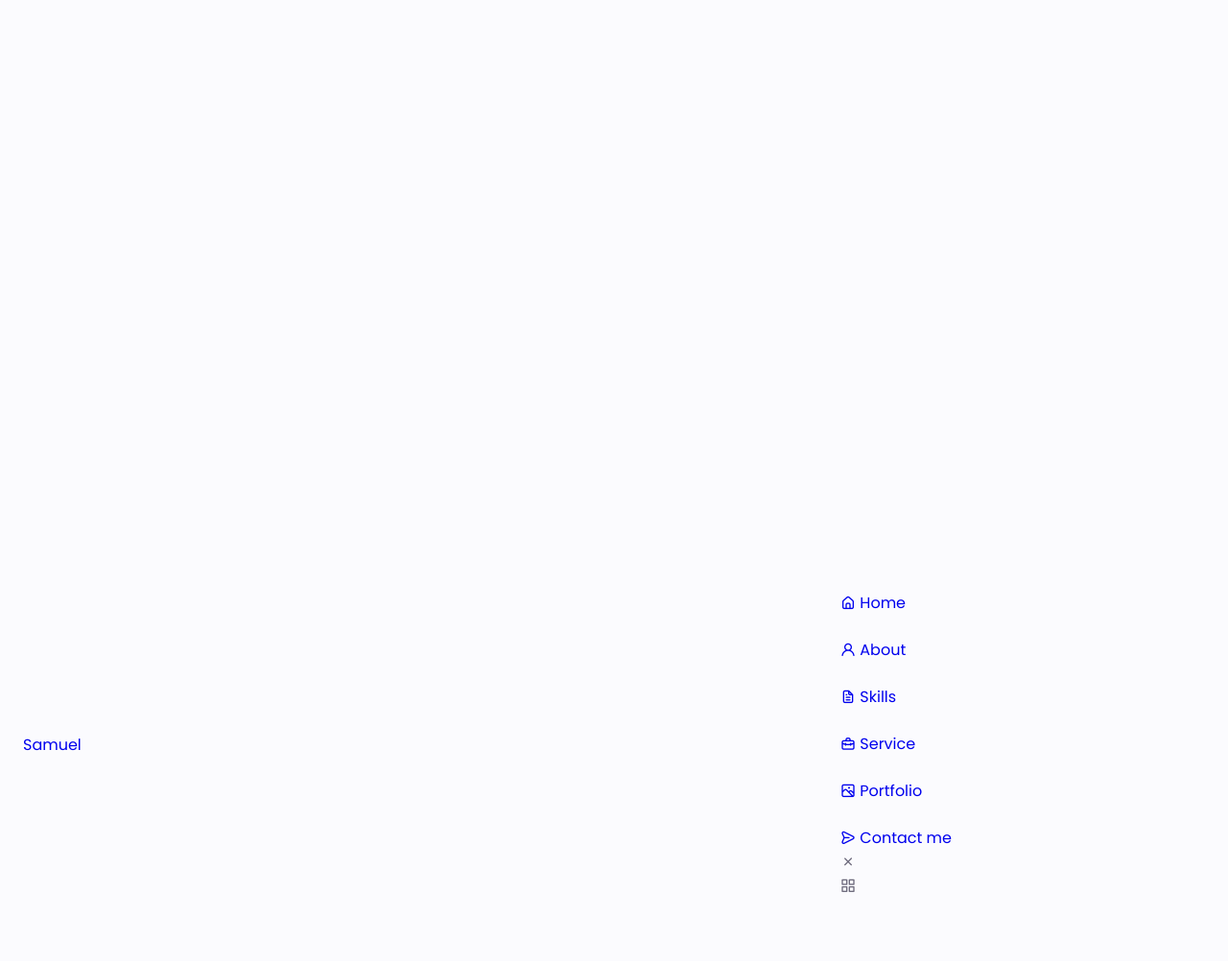
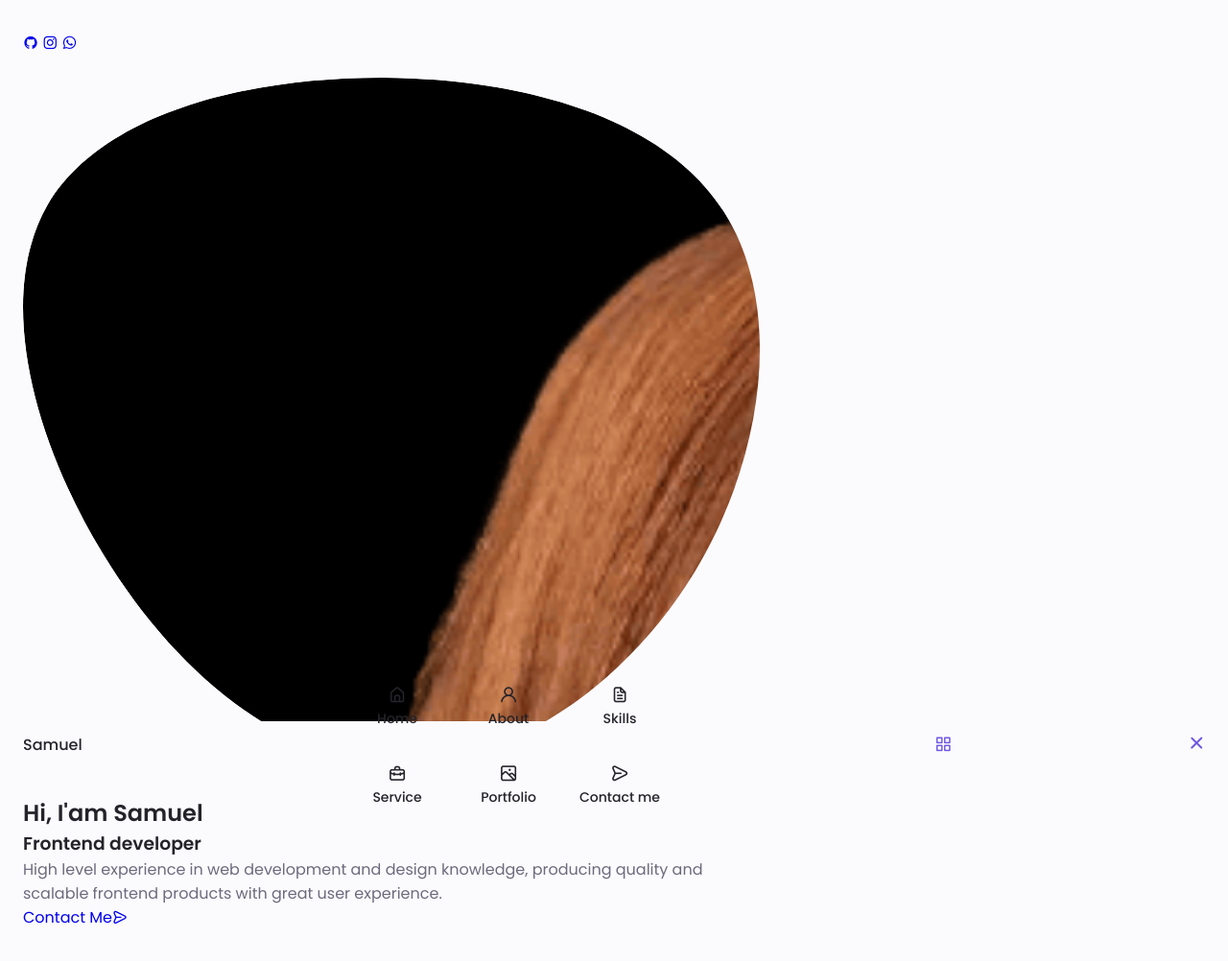
Before and after one commit to samcode-dev/Samuel-Olu, a plain HTML site: page index.html in a window 1280 px wide. Shown: the top 1002 px of the page at 96% size. Before the commit the page ends 912 px from the top, so only its background shows below. Drawn offline with nearby package versions, Linux system fonts and the light colour scheme.

Commit message:
adding more code to the index

```diff
--- a/assets/css/styles.css
+++ b/assets/css/styles.css
@@ -160,7 +160,77 @@ img {
   align-items: center;
 }
 
+.nav__logo,
+.nav__toggle {
+  color: var(--title-color);
+  font-weight: var(--font-medium);
+}
+
+.nav__logo:hover {
+  color: var(--first-color);
+}
+
+.nav__toggle {
+  font-size: 1.1rem;
+  cursor: pointer;
+}
+
+.nav__toggle {
+  color: var(--first-color);
+}
+
+@media screen and (max-width: 767px) {
+  .nav__menu {
+    position: fixed;
+    bottom: -100%;
+    left: 0;
+    width: 100%;
+    background-color: var(--body-color);
+    padding: 2rem 1.5rem 4rem;
+    box-shadow: 0 -1px 4px rgba(0, 0, 0, 0.15);
+    border-radius: 1.5rem 1.5rem 0 0;
+    transition: 0.3s;
+  }
+}
+
+.nav__list {
+  grid-template-columns: repeat(3, 1fr);
+  gap: 2rem;
+}
+
+.nav__link {
+  display: flex;
+  flex-direction: column;
+  align-items: center;
+  font-size: var(--small-font-size);
+  color: var(--title-color);
+  font-weight: var(--font-medium);
+}
+
+.nav__link:hover {
+  color: var(--first-color);
+}
+
+.nav__icon {
+  font-size: 1.2rem;
+}
+
+.nav__close {
+  position: absolute;
+  right: 1.3rem;
+  bottom: 0.5rem;
+  font-size: 1.5rem;
+  cursor: pointer;
+  color: var(--first-color);
+}
+
+.nav__close:hover {
+  color: var(--first-color-alt);
+}
 /* show menu */
+.show-menu {
+  bottom: 0;
+}
 
 /* Active link */
 
--- a/assets/js/main.js
+++ b/assets/js/main.js
@@ -1,15 +1,35 @@
 /*==================== MENU SHOW Y HIDDEN ====================*/
-
-
+const navMenu = document.getElementById('nav-menu'),
+      navToggle = document.getElementById('nav-toggle'),
+      navClose = document.getElementById('nav-close')
 /*===== MENU SHOW =====*/
 /* Validate if constant exists */
 
 
 /*===== MENU HIDDEN =====*/
 /* Validate if constant exists */
+if (navToggle) {
+    navToggle.addEventListener('click', () => {
+        navMenu.classList.add('show-menu')
+    })
+}
 
+if (navClose) {
+    navClose.addEventListener('click', () => {
+        navMenu.classList.remove('show-menu')
+    })
+}
 
 /*==================== REMOVE MENU MOBILE ====================*/
+const navLink = document.querySelectorAll('.nav__link')
+
+function linkAction(){
+    const navMenu = document.getElementById('nav-menu')
+    navMenu.classList.remove('show-menu')
+}
+
+navLink.forEach(n => n.addEventListener('click', linkAction))
+
 
 
 /*==================== ACCORDION SKILLS ====================*/
--- a/index.html
+++ b/index.html
@@ -9,10 +9,10 @@
         <link rel="stylesheet" href="https://unicons.iconscout.com/release/v4.0.0/css/line.css">
 
         <!--==================== SWIPER CSS ====================-->
-        <link rel="stylesheet" href="./assets/css/swiper-bundle.min.css">
+        <link rel="stylesheet" href="">
 
         <!--==================== CSS ====================-->
-        <link rel="stylesheet" href="./assets/css/styles.css">
+        <link rel="stylesheet" href="assets/css/styles.css">
 
         <title>Responsive Portfolio Website</title>
     </head>
@@ -26,41 +26,41 @@
                     <ul class="nav__list grid">
                         <li class="nav_item">
                             <a href="#home" class="nav__link">
-                                <i class="uil uil-estate"></i> Home
+                                <i class="uil uil-estate nav__icon"></i> Home
                             </a>
                         </li>
                         <li class="nav_item">
                             <a href="#about" class="nav__link">
-                                <i class="uil uil-user"></i> About
+                                <i class="uil uil-user nav__icon"></i> About
                             </a>
                         </li>
                         <li class="nav_item">
                             <a href="#skills" class="nav__link">
-                                <i class="uil uil-file-alt"></i> Skills
+                                <i class="uil uil-file-alt nav__icon"></i> Skills
                             </a>
                         </li>
                         <li class="nav_item">
                             <a href="#service" class="nav__link">
-                                <i class="uil uil-briefcase-alt"></i> Service
+                                <i class="uil uil-briefcase-alt nav__icon"></i> Service
                             </a>
                         </li>
                         <li class="nav_item">
                             <a href="#portfolio" class="nav__link">
-                                <i class="uil uil-scenery"></i> Portfolio
+                                <i class="uil uil-scenery nav__icon"></i> Portfolio
                             </a>
                         </li>
                         <li class="nav_item">
                             <a href="#contact" class="nav__link">
-                                <i class="uil uil-message"></i> Contact me
+                                <i class="uil uil-message nav__icon"></i> Contact me
                             </a>
                         </li>
                     </ul>
                     <i class="uil uil-times nav__close" id="nav-close"></i>
+                </div>
 
-                    <div class="nav__btns">
-                        <div class="nav__toggle" id="nav-toggle">
-                            <i class="uil uil-apps"></i>
-                        </div>
+                <div class="nav__btns">
+                    <div class="nav__toggle" id="nav-toggle">
+                        <i class="uil uil-apps"></i>
                     </div>
                 </div>
             </nav>
@@ -70,7 +70,51 @@
         <main class="main">
             <!--==================== HOME ====================-->
             <section class="home section" id="home">
+                <div class="home__container container grid">
+                    <div class="home__content grid">
+                        <div class="home__social">
+                            <a href="https://github.com/samcode-dev" target="_blank" class="home__social-icon">
+                                <i class="uil uil-github"></i>
+                            </a>
+                            <a href="https://instagram.com/sammy_devv" target="_blank" class="home__social-icon">
+                                <i class="uil uil-instagram"></i>
+                            </a>
+                            <a href="#" class="home__social-icon">
+                                <i class="uil uil-whatsapp"></i>
+                            </a>
+                        </div>
 
+                        <div class="home__img">
+                            <svg class="home__blob" viewBox="0 0 200 187" xmlns="http://www.w3.org/2000/svg" xmlns:xlink="http://www.w3.org/1999/xlink">
+                                <mask id="mask0" mask-type="alpha">
+                                    <path d="M190.312 36.4879C206.582 62.1187 201.309 102.826 182.328 134.186C163.346 165.547
+                                    130.807 187.559 100.226 186.353C69.6454 185.297 41.0228 161.023 21.7403 129.362C2.45775
+                                    97.8511 -7.48481 59.1033 6.67581 34.5279C20.9871 10.1032 59.7028 -0.149132 97.9666
+                                    0.00163737C136.23 0.303176 174.193 10.857 190.312 36.4879Z"/>
+                                </mask>
+                                <g mask="url(#mask0)">
+                                    <path d="M190.312 36.4879C206.582 62.1187 201.309 102.826 182.328 134.186C163.346
+                                    165.547 130.807 187.559 100.226 186.353C69.6454 185.297 41.0228 161.023 21.7403
+                                    129.362C2.45775 97.8511 -7.48481 59.1033 6.67581 34.5279C20.9871 10.1032 59.7028
+                                    -0.149132 97.9666 0.00163737C136.23 0.303176 174.193 10.857 190.312 36.4879Z"/>
+                                    <image class="home__blob-img" href="assets/img/perfil.png"/>
+                                </g>
+                            </svg>
+
+                        </div>
+
+                        <div class="home__data">
+                            <h1 class="home__title">Hi, I'am Samuel</h1>
+                            <h3 class="home__subtitle">Frontend developer</h3>
+                            <p class="home__description">High level experience in web
+                                development and design knowledge, producing quality
+                                and scalable frontend products with great user experience.</p>
+                                <a href="#contact" class="button button--flex">
+                                    Contact Me<i class="uil uil-message button__icon"></i>
+                                </a>
+                        </div>
+                    </div>
+                </div>
             </section>
 
             <!--==================== ABOUT ====================-->
@@ -135,6 +179,6 @@
         <script src=""></script>
 
         <!--==================== MAIN JS ====================-->
-        <script src="./assets/js/main.js"></script>
+        <script src="assets/js/main.js"></script>
     </body>
 </html>
```
